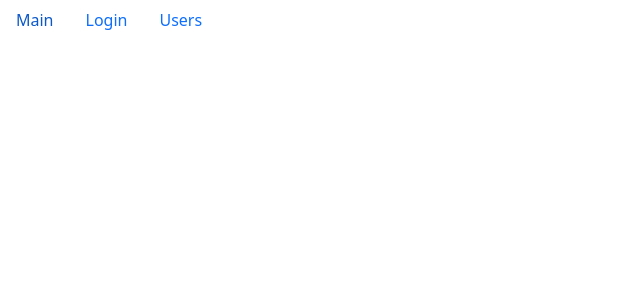
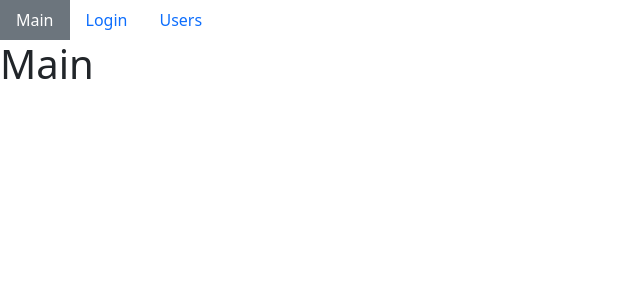
Before and after one commit to Apushka/fast-company_js, a React (Create React App) app: page /main in a window 1280 px wide. Shown: the top 300 px of the page, without its empty margins (0-640 px from the left). Built offline with nearby package versions, Linux system fonts and the light colour scheme.

Commit message:
navlink redirect ro main added

```diff
--- a/src/app/App.js
+++ b/src/app/App.js
@@ -1,5 +1,5 @@
 import React from "react";
-import { Route, Switch } from "react-router-dom";
+import { Redirect, Route, Switch } from "react-router-dom";
 import NavBar from "./components/navBar";
 import Main from "./layouts/main";
 import Login from "./layouts/login";
@@ -10,9 +10,10 @@ function App() {
         <div>
             <NavBar />
             <Switch>
-                <Route exact path="/" component={Main} />
+                <Route path="/main" component={Main} />
                 <Route path="/login" component={Login} />
                 <Route path="/users/:userId?" component={Users} />
+                <Redirect to="/main" />
             </Switch>
         </div>
     );
--- a/src/app/components/navBar.jsx
+++ b/src/app/components/navBar.jsx
@@ -1,23 +1,23 @@
 import React from "react";
-import { Link } from "react-router-dom";
+import { NavLink } from "react-router-dom";
 
 const NavBar = () => {
     return (
         <ul className="nav">
             <li className="nav-item">
-                <Link className="nav-link" to="/">
+                <NavLink className="nav-link" activeClassName="bg-secondary text-white" to="/main">
                     Main
-                </Link>
+                </NavLink>
             </li>
             <li className="nav-item">
-                <Link className="nav-link" to="/login">
+                <NavLink className="nav-link" activeClassName="bg-secondary text-white" to="/login">
                     Login
-                </Link>
+                </NavLink>
             </li>
             <li className="nav-item">
-                <Link className="nav-link" to="/users">
+                <NavLink className="nav-link" activeClassName="bg-secondary text-white" to="/users">
                     Users
-                </Link>
+                </NavLink>
             </li>
         </ul>
     );
--- a/src/app/components/user.jsx
+++ b/src/app/components/user.jsx
@@ -1,8 +1,8 @@
 import React, { useEffect, useState } from "react";
 import PropTypes from "prop-types";
 import api from "../api";
-import Quality from "./quality";
 import { useHistory } from "react-router-dom";
+import QualitiesList from "./qualitiesList";
 
 const User = ({ userId }) => {
     const [user, setUser] = useState();
@@ -22,13 +22,7 @@ const User = ({ userId }) => {
         <>
             <h1>{user.name}</h1>
             <h3>Профессия: {user.profession.name}</h3>
-            {user.qualities.map(({ _id, color, name }) => (
-                <Quality
-                    key={_id}
-                    color={color}
-                    name={name}
-                />
-            ))}
+            <QualitiesList qualities={user.qualities} />
             <p>CompletedMeetings: {user.completedMeetings}</p>
             <h2>Rate: {user.rate}</h2>
             <button onClick={handleReturn}>Все пользователи</button>
```
